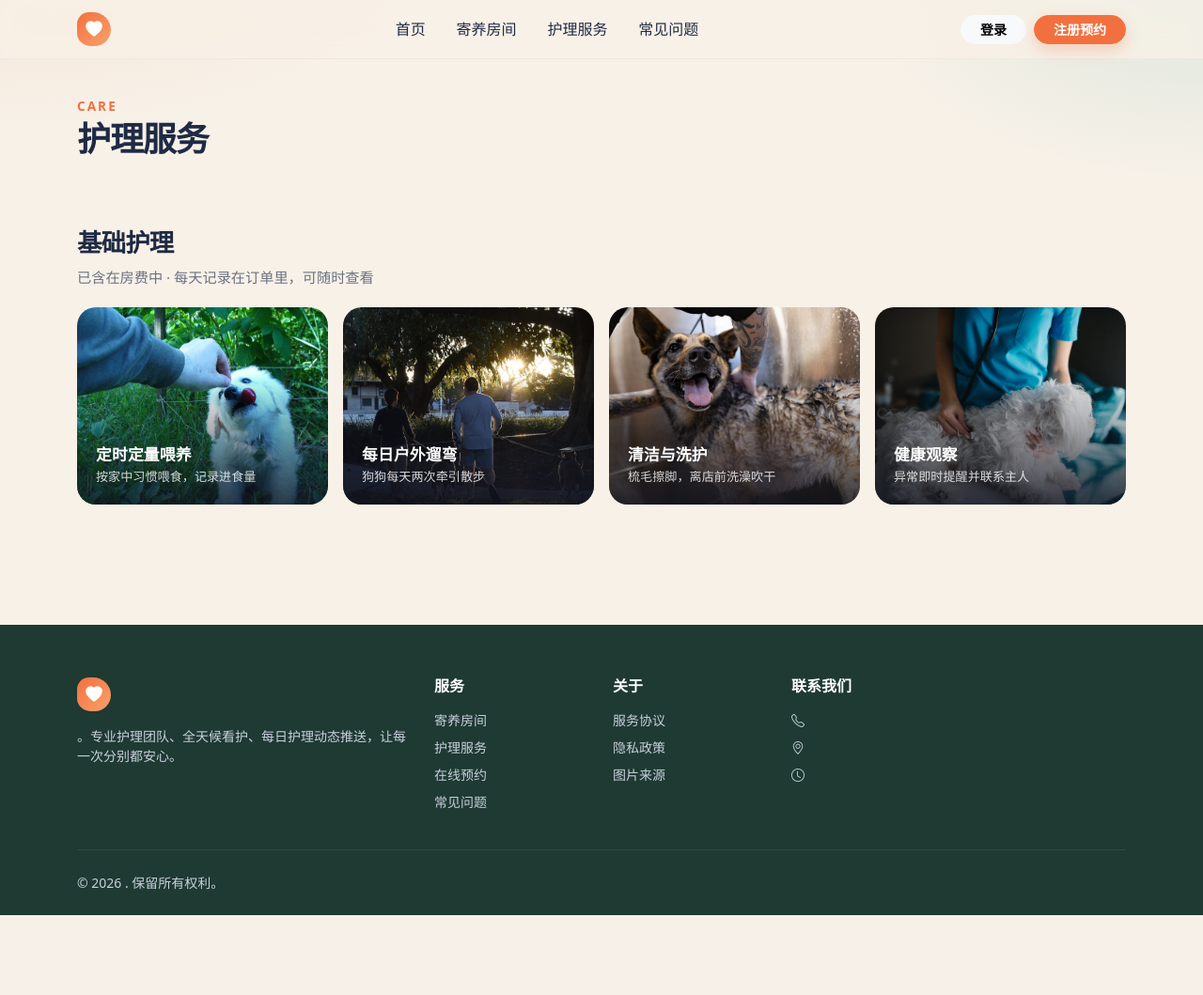
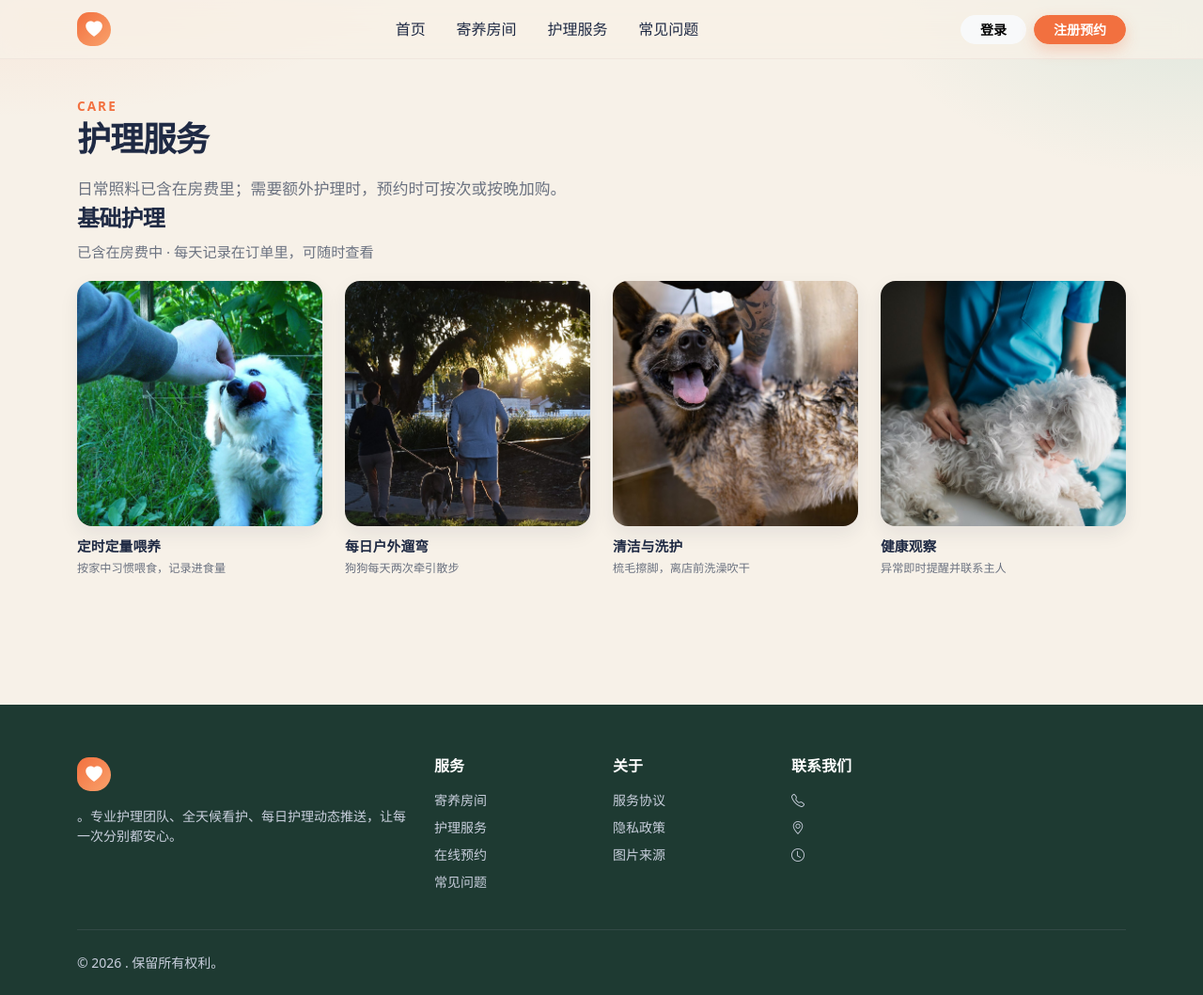
Before and after one commit to kingpoem/petowner, a Django app: template templates/web/care.html in a window 1280 px wide. Shown: the whole page at 94% size. Before the commit the page ends 974 px from the top, so only its background shows below. Run offline with Django 5.2, Linux system fonts and the light colour scheme; the template is opened without the code that fills it, so the values that code supplies are empty; parts of the project's set-up code (start-up, migrations or seed data) failed here and were passed over; some libraries are stand-ins or nearby versions.

Commit message:
style: 护理服务四图横排并优化加购区排版
Co-authored-by: Cursor <cursoragent@cursor.com>

```diff
--- a/static/css/site.css
+++ b/static/css/site.css
@@ -1249,17 +1249,17 @@ h1, h2, h3, h4, h5 {
 
 /* ---------- 护理服务页 ---------- */
 .care-page {
-  padding-bottom: 4rem;
+  padding-bottom: 4.5rem;
 }
 
 .care-page-header {
-  margin-bottom: 2rem;
+  padding-bottom: 0.5rem;
 }
 
 .care-block + .care-block {
   margin-top: 2.75rem;
   padding-top: 2.5rem;
-  border-top: 1px solid rgba(31, 42, 68, 0.08);
+  border-top: 1px solid var(--ps-border);
 }
 
 .care-block-head {
@@ -1267,7 +1267,7 @@ h1, h2, h3, h4, h5 {
 }
 
 .care-block-head h2 {
-  font-size: clamp(1.3rem, 2.2vw, 1.65rem);
+  font-size: clamp(1.25rem, 2vw, 1.5rem);
   margin: 0 0 0.35rem;
 }
 
@@ -1275,78 +1275,82 @@ h1, h2, h3, h4, h5 {
   margin: 0;
   color: var(--ps-muted);
   font-size: 0.95rem;
+  line-height: 1.5;
 }
 
-.care-basics {
-  display: grid;
-  grid-template-columns: repeat(2, minmax(0, 1fr));
-  gap: 0.85rem;
+.care-basic {
+  height: 100%;
 }
 
-@media (min-width: 992px) {
-  .care-basics {
-    grid-template-columns: repeat(4, minmax(0, 1fr));
-    gap: 1rem;
-  }
+.care-basic-media {
+  position: relative;
+  aspect-ratio: 1 / 1;
+  border-radius: 16px;
+  overflow: hidden;
+  background: var(--ps-primary-soft);
+  margin-bottom: 0.75rem;
+  box-shadow: 0 8px 20px rgba(31, 42, 68, 0.08);
 }
 
-.care-basics .service-tile {
-  min-height: 210px;
-  border-radius: 20px;
+.care-basic-media img {
+  display: block;
+  width: 100%;
+  height: 100%;
+  object-fit: cover;
+  transition: transform 0.45s ease;
 }
 
-.care-basics .service-tile h3 {
-  font-size: 1.05rem;
+.care-basic:hover .care-basic-media img {
+  transform: scale(1.05);
+}
+
+.care-basic h3 {
+  font-size: clamp(0.85rem, 1.15vw, 1.08rem);
   margin: 0 0 0.25rem;
+  line-height: 1.35;
   font-weight: 700;
 }
 
-.care-basics .service-tile p {
+.care-basic p {
   margin: 0;
-  font-size: 0.82rem;
-  opacity: 0.82;
-  line-height: 1.4;
+  color: var(--ps-muted);
+  font-size: clamp(0.72rem, 0.95vw, 0.88rem);
+  line-height: 1.45;
 }
 
-.care-addon-list {
-  list-style: none;
-  margin: 0;
-  padding: 0;
-  border: 1px solid rgba(31, 42, 68, 0.08);
-  border-radius: 22px;
-  background: rgba(255, 255, 255, 0.78);
-  overflow: hidden;
-}
-
-.care-addon-row {
-  display: flex;
-  align-items: center;
-  justify-content: space-between;
-  gap: 1rem;
-  padding: 1.05rem 1.2rem;
-  border-top: 1px solid rgba(31, 42, 68, 0.06);
-}
-
-.care-addon-row:first-child {
-  border-top: 0;
-}
-
-.care-addon-main {
+.care-addon-item {
   display: flex;
   align-items: flex-start;
   gap: 0.85rem;
-  min-width: 0;
+  height: 100%;
+  padding: 1.1rem 1.15rem;
+  border-radius: 16px;
+  background: #fff;
+  border: 1px solid var(--ps-border);
+  box-shadow: 0 4px 14px rgba(31, 42, 68, 0.04);
+  transition: border-color 0.2s ease, box-shadow 0.2s ease;
+}
+
+.care-addon-item:hover {
+  border-color: rgba(242, 112, 63, 0.35);
+  box-shadow: 0 10px 24px rgba(31, 42, 68, 0.08);
 }
 
 .care-addon-icon {
-  width: 40px;
-  height: 40px;
+  width: 42px;
+  height: 42px;
   border-radius: 12px;
   display: grid;
   place-items: center;
   background: var(--ps-primary-soft);
   color: var(--ps-primary-dark);
   flex: none;
+  font-size: 1.1rem;
+}
+
+.care-addon-copy {
+  flex: 1;
+  min-width: 0;
 }
 
 .care-addon-name {
--- a/templates/web/care.html
+++ b/templates/web/care.html
@@ -2,80 +2,102 @@
 {% load static %}
 
 {% block title %}护理服务{% endblock %}
+
+{% block head %}
+<style>
+  /* 护理页关键布局：四图始终同一行（不依赖外部 CSS 缓存） */
+  .care-basics > [class*="col-"] { flex: 0 0 25%; max-width: 25%; }
+  .care-basic-media { aspect-ratio: 1 / 1; border-radius: 16px; overflow: hidden; background: #fff1ea; margin-bottom: .75rem; }
+  .care-basic-media img { width: 100%; height: 100%; object-fit: cover; display: block; }
+  .care-basic h3 { font-size: clamp(.85rem, 1.15vw, 1.08rem); margin: 0 0 .25rem; font-weight: 700; }
+  .care-basic p { margin: 0; color: #6b7280; font-size: clamp(.72rem, .95vw, .88rem); line-height: 1.45; }
+</style>
+{% endblock %}
 
 {% block content %}
 <div class="container care-page">
   <header class="page-header care-page-header">
     <p class="eyebrow">Care</p>
     <h1>护理服务</h1>
+    <p class="page-header-desc">日常照料已含在房费里；需要额外护理时，预约时可按次或按晚加购。</p>
   </header>
 
-  <section class="care-block">
+  <section class="care-block" aria-labelledby="care-basics-title">
     <div class="care-block-head">
-      <h2>基础护理</h2>
+      <h2 id="care-basics-title">基础护理</h2>
       <p>已含在房费中 · 每天记录在订单里，可随时查看</p>
     </div>
-    <div class="care-basics">
-      <article class="service-tile">
-        <img src="{% static 'img/stock/service-feeding.jpg' %}" alt="定时喂养" loading="lazy">
-        <div class="body">
+
+    {# 使用 Bootstrap 栅格，确保四图始终同一行 #}
+    <div class="row g-3 g-lg-4 care-basics">
+      <div class="col-3">
+        <article class="care-basic">
+          <div class="care-basic-media">
+            <img src="{% static 'img/stock/service-feeding.jpg' %}" alt="定时定量喂养" loading="lazy" width="400" height="400">
+          </div>
           <h3>定时定量喂养</h3>
           <p>按家中习惯喂食，记录进食量</p>
-        </div>
-      </article>
-      <article class="service-tile">
-        <img src="{% static 'img/stock/service-walk.jpg' %}" alt="户外遛弯" loading="lazy">
-        <div class="body">
+        </article>
+      </div>
+      <div class="col-3">
+        <article class="care-basic">
+          <div class="care-basic-media">
+            <img src="{% static 'img/stock/service-walk.jpg' %}" alt="每日户外遛弯" loading="lazy" width="400" height="400">
+          </div>
           <h3>每日户外遛弯</h3>
           <p>狗狗每天两次牵引散步</p>
-        </div>
-      </article>
-      <article class="service-tile">
-        <img src="{% static 'img/stock/service-grooming.jpg' %}" alt="清洁洗护" loading="lazy">
-        <div class="body">
+        </article>
+      </div>
+      <div class="col-3">
+        <article class="care-basic">
+          <div class="care-basic-media">
+            <img src="{% static 'img/stock/service-grooming.jpg' %}" alt="清洁与洗护" loading="lazy" width="400" height="400">
+          </div>
           <h3>清洁与洗护</h3>
           <p>梳毛擦脚，离店前洗澡吹干</p>
-        </div>
-      </article>
-      <article class="service-tile">
-        <img src="{% static 'img/stock/service-health.jpg' %}" alt="健康观察" loading="lazy">
-        <div class="body">
+        </article>
+      </div>
+      <div class="col-3">
+        <article class="care-basic">
+          <div class="care-basic-media">
+            <img src="{% static 'img/stock/service-health.jpg' %}" alt="健康观察" loading="lazy" width="400" height="400">
+          </div>
           <h3>健康观察</h3>
           <p>异常即时提醒并联系主人</p>
-        </div>
-      </article>
+        </article>
+      </div>
     </div>
   </section>
 
   {% if addons %}
-  <section class="care-block">
+  <section class="care-block" aria-labelledby="care-addons-title">
     <div class="care-block-head">
-      <h2>可选加购</h2>
+      <h2 id="care-addons-title">可选加购</h2>
       <p>预约时勾选即可，按次或按晚计费</p>
     </div>
-    <ul class="care-addon-list">
+    <div class="row g-3 care-addon-grid">
       {% for service in addons %}
-      <li class="care-addon-row">
-        <div class="care-addon-main">
+      <div class="col-md-6">
+        <div class="care-addon-item">
           <span class="care-addon-icon" aria-hidden="true"><i class="bi {{ service.icon|default:'bi-stars' }}"></i></span>
-          <div>
+          <div class="care-addon-copy">
             <div class="care-addon-name">
               {{ service.name }}
               {% if service.species == 'dog' %}<span class="care-tag">仅狗狗</span>
               {% elif service.species == 'cat' %}<span class="care-tag">仅猫咪</span>{% endif %}
             </div>
-            <p>{{ service.summary }}</p>
+            {% if service.summary %}<p>{{ service.summary }}</p>{% endif %}
+          </div>
+          <div class="care-addon-price">
+            <strong>¥{{ service.price|floatformat:"-2" }}</strong>
+            <span>/{% if service.billing == 'night' %}晚{% else %}次{% endif %}</span>
           </div>
         </div>
-        <div class="care-addon-price">
-          ¥{{ service.price|floatformat:"-2" }}
-          <small>/{% if service.billing == 'night' %}晚{% else %}次{% endif %}</small>
-        </div>
-      </li>
+      </div>
       {% endfor %}
-    </ul>
+    </div>
     <div class="care-footer-cta">
-      <a class="btn btn-primary" href="{% url 'web:booking_create' %}">去预约并加购</a>
+      <a class="btn btn-primary btn-lg" href="{% url 'web:booking_create' %}">去预约并加购</a>
     </div>
   </section>
   {% endif %}
```
Also changed, not shown: other parts of static/css/site.css (+29 -7 lines).
